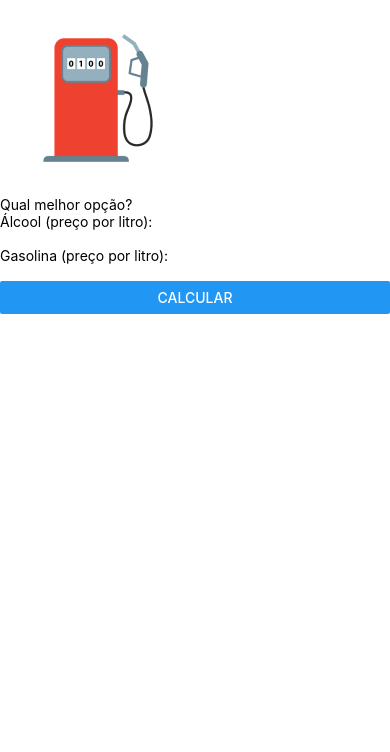
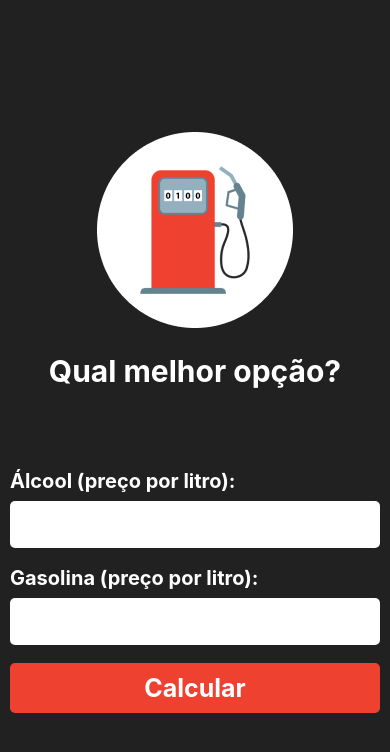
Before and after one commit to AmandaMeneghini/fuelCalculatorApp, a React Native app: screen / in a window 390 px wide. Shown: the top 752 px of the page. Built offline with nearby package versions, Linux system fonts and the light colour scheme.

Commit message:
style(home): enhances the user interface with styles based on the design

```diff
--- a/App.js
+++ b/App.js
@@ -5,7 +5,8 @@ import {
         Button,
         Image,
         TextInput,
-      StyleSheet} from 'react-native';
+      StyleSheet,
+      TouchableOpacity} from 'react-native';
 
 class App extends Component {
 
@@ -20,30 +21,78 @@ class App extends Component {
     return (
       <View style={styles.container}>
         <Image source={require('./src/images/logo.png')} />
-        <Text>Qual melhor opção?</Text>
+        <Text style={styles.titleText}>Qual melhor opção?</Text>
 
-        <View>
-          <Text>Álcool (preço por litro):</Text>
+      <View style={styles.form}>
+        <View style={styles.inputArea}>
+          <Text style={styles.labelText}>Álcool (preço por litro):</Text>
           <TextInput
+          style={styles.input}
           keyboardType="numeric"/>
         </View>
 
-        <View>
-          <Text>Gasolina (preço por litro):</Text>
+        <View style={styles.inputArea}>
+          <Text style={styles.labelText}>Gasolina (preço por litro):</Text>
           <TextInput
+          style={styles.input}
           keyboardType="numeric"/>
         </View>
 
-        <Button title='Calcular' />
+        <TouchableOpacity style={styles.btn}>
+          <Text style={styles.btnText}>Calcular</Text>
+        </TouchableOpacity>
+      </View>
 
       </View>
-    );
+    )
   }
 }
 
 const styles = StyleSheet.create({
   container: {
     flex: 1,
+    backgroundColor: '#212121',
+    justifyContent: 'center',
+    alignItems: 'center',
+    padding: 10,
+  },
+  titleText:{
+    fontSize: 30,
+    color: '#FFFFFF',
+    fontWeight: 'bold',
+    marginTop: 25
+  },
+  labelText: {
+    fontSize: 20,
+    color: '#FFFFFF',
+    fontWeight: 'bold',
+  },
+  inputArea:{
+    width: '100%',
+    gap: 8,
+  },
+  input: {
+    backgroundColor: '#FFFFFF',
+    borderRadius: 5,
+    padding: 15
+  },
+  btn: {
+    backgroundColor:'#EF4130',
+    color: '#FFFFFF',
+    width: '100%',
+    padding: 10,
+    borderRadius: 5,
+    alignItems: 'center',
+  },
+  btnText: {
+    color: '#FFFFFF',
+    fontWeight: 'bold',
+    fontSize: 25,
+  },
+  form:{
+    width: '100%',
+    gap: 18,
+    marginTop: 80
   }
 })
 
```
